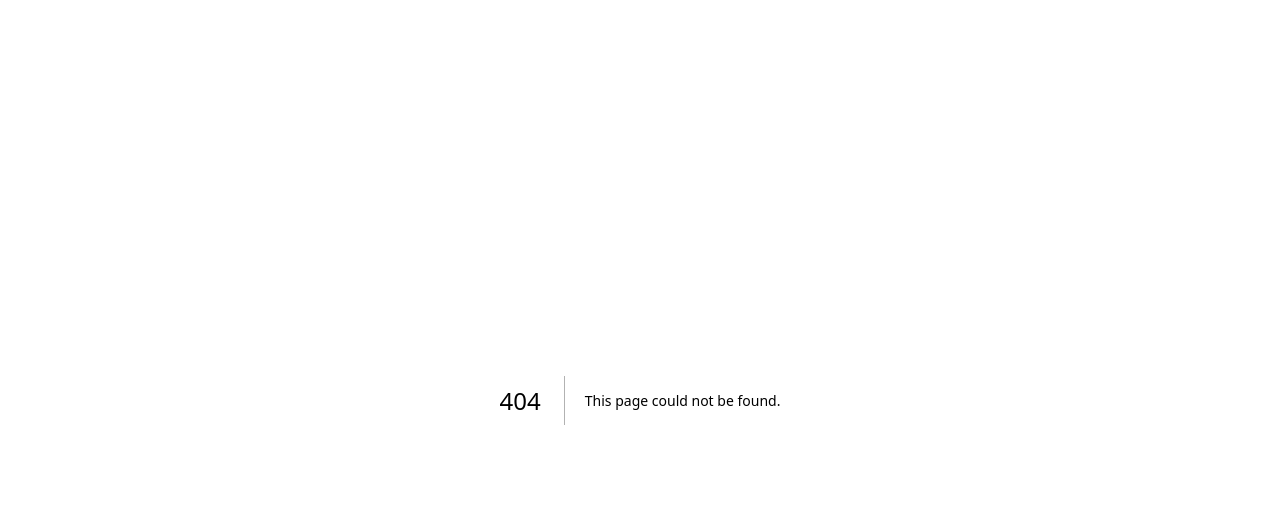
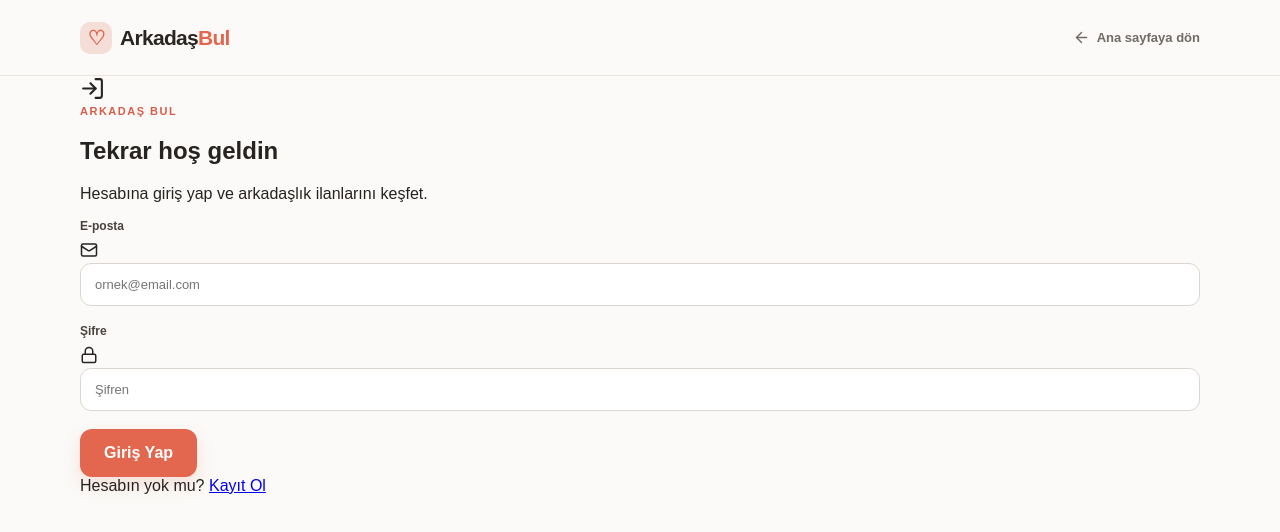
Before and after one commit to bitcoinkazanc/arkadasbul, a Next.js app: page /giris in a window 1280 px wide. Before the commit this address had no page. Shown: the top 532 px of the page. Built offline with nearby package versions, Linux system fonts and the light colour scheme; no server answers.

Commit message:
Create giris/page.js

```diff
--- /dev/null
+++ b/app/giris/page.js
@@ -0,0 +1,150 @@
+"use client";
+
+import Link from "next/link";
+import { useState } from "react";
+import {
+  ArrowLeft,
+  Mail,
+  Lock,
+  LogIn
+} from "lucide-react";
+import { createClient } from "../lib/supabase/client";
+
+export default function LoginPage() {
+  const supabase = createClient();
+
+  const [email, setEmail] = useState("");
+  const [password, setPassword] = useState("");
+  const [loading, setLoading] = useState(false);
+  const [error, setError] = useState("");
+
+  async function handleSubmit(event) {
+    event.preventDefault();
+
+    setLoading(true);
+    setError("");
+
+    const { error } =
+      await supabase.auth.signInWithPassword({
+        email,
+        password
+      });
+
+    if (error) {
+      setError(error.message);
+      setLoading(false);
+      return;
+    }
+
+    window.location.href = "/";
+  }
+
+  return (
+    <main className="auth-page">
+      <header className="header">
+        <div className="container navigation">
+          <Link className="logo" href="/">
+            <span className="logo-icon">♡</span>
+            Arkadaş<span>Bul</span>
+          </Link>
+
+          <Link href="/" className="back-link">
+            <ArrowLeft size={17} />
+            Ana sayfaya dön
+          </Link>
+        </div>
+      </header>
+
+      <section className="container auth-container">
+        <div className="auth-card">
+          <div className="auth-icon">
+            <LogIn size={25} />
+          </div>
+
+          <div className="auth-heading">
+            <div className="section-label">
+              ARKADAŞ BUL
+            </div>
+
+            <h1>Tekrar hoş geldin</h1>
+
+            <p>
+              Hesabına giriş yap ve arkadaşlık
+              ilanlarını keşfet.
+            </p>
+          </div>
+
+          <form
+            onSubmit={handleSubmit}
+            className="auth-form"
+          >
+            <div className="form-group">
+              <label htmlFor="email">
+                E-posta
+              </label>
+
+              <div className="auth-input">
+                <Mail size={18} />
+
+                <input
+                  id="email"
+                  type="email"
+                  placeholder="ornek@email.com"
+                  value={email}
+                  onChange={(event) =>
+                    setEmail(event.target.value)
+                  }
+                  required
+                />
+              </div>
+            </div>
+
+            <div className="form-group">
+              <label htmlFor="password">
+                Şifre
+              </label>
+
+              <div className="auth-input">
+                <Lock size={18} />
+
+                <input
+                  id="password"
+                  type="password"
+                  placeholder="Şifren"
+                  value={password}
+                  onChange={(event) =>
+                    setPassword(event.target.value)
+                  }
+                  required
+                />
+              </div>
+            </div>
+
+            {error && (
+              <div className="auth-message error">
+                {error}
+              </div>
+            )}
+
+            <button
+              type="submit"
+              className="publish-button auth-submit"
+              disabled={loading}
+            >
+              {loading
+                ? "Giriş yapılıyor..."
+                : "Giriş Yap"}
+            </button>
+          </form>
+
+          <div className="auth-footer">
+            Hesabın yok mu?{" "}
+            <Link href="/kayit">
+              Kayıt Ol
+            </Link>
+          </div>
+        </div>
+      </section>
+    </main>
+  );
+}
```
